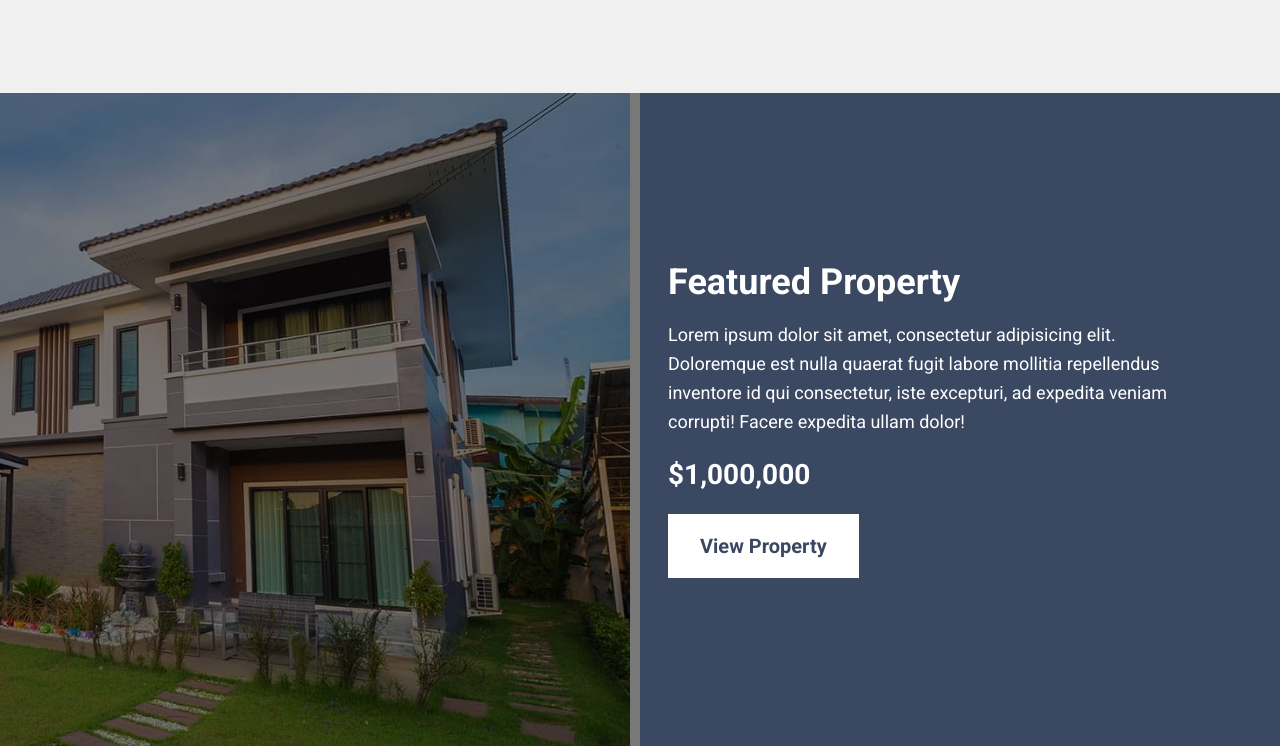
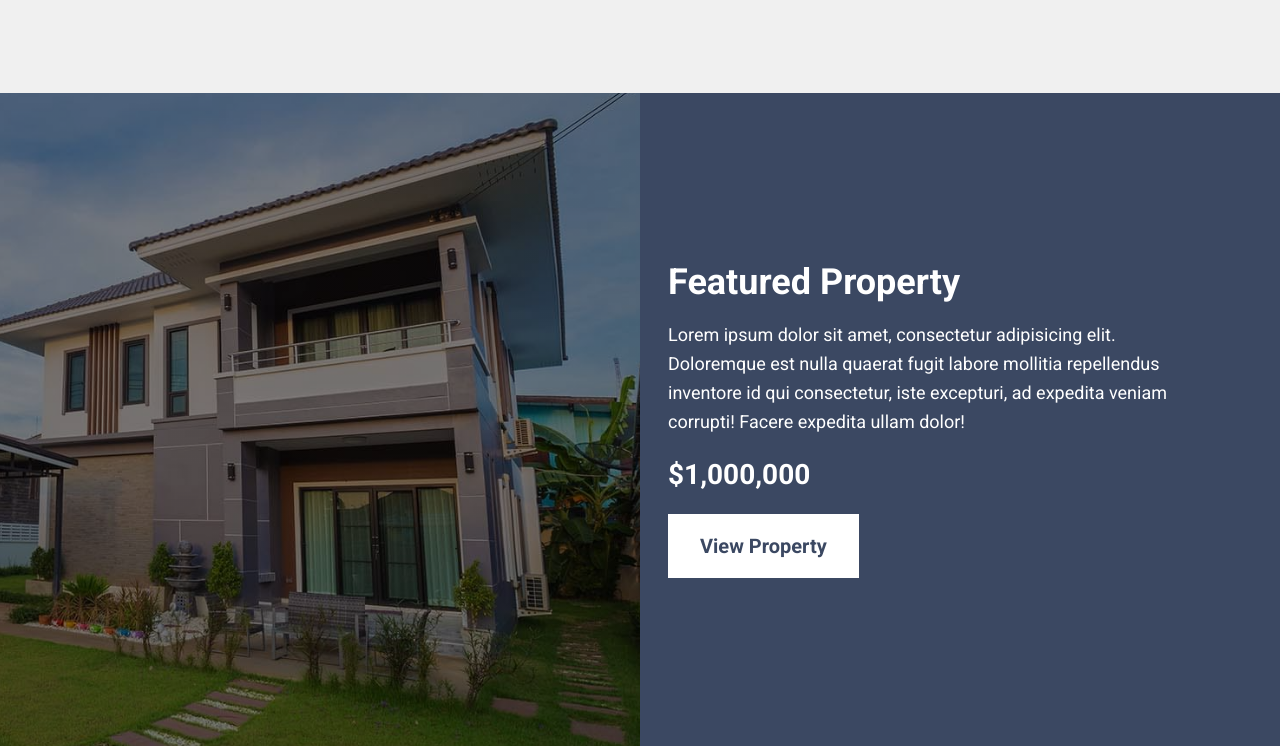
Before and after one commit to enriquesamudio99/nine-real-state, a website: page index.html in a window 1280 px wide. Shown: the part 2176-2922 px from the top of the page. Drawn offline with Linux system fonts and the light colour scheme.

Commit message:
Featured bg position fix

```diff
--- a/src/scss/ui/content/_featured.scss
+++ b/src/scss/ui/content/_featured.scss
@@ -23,6 +23,10 @@
     }
 
     @include m.xl {
+        background-position: center, -600px center;
+    }
+
+    @include m.xxl {
         background-position: center, -650px center;
     }
 
```
Also changed, not shown: build/css/app.css, 1 other file.
